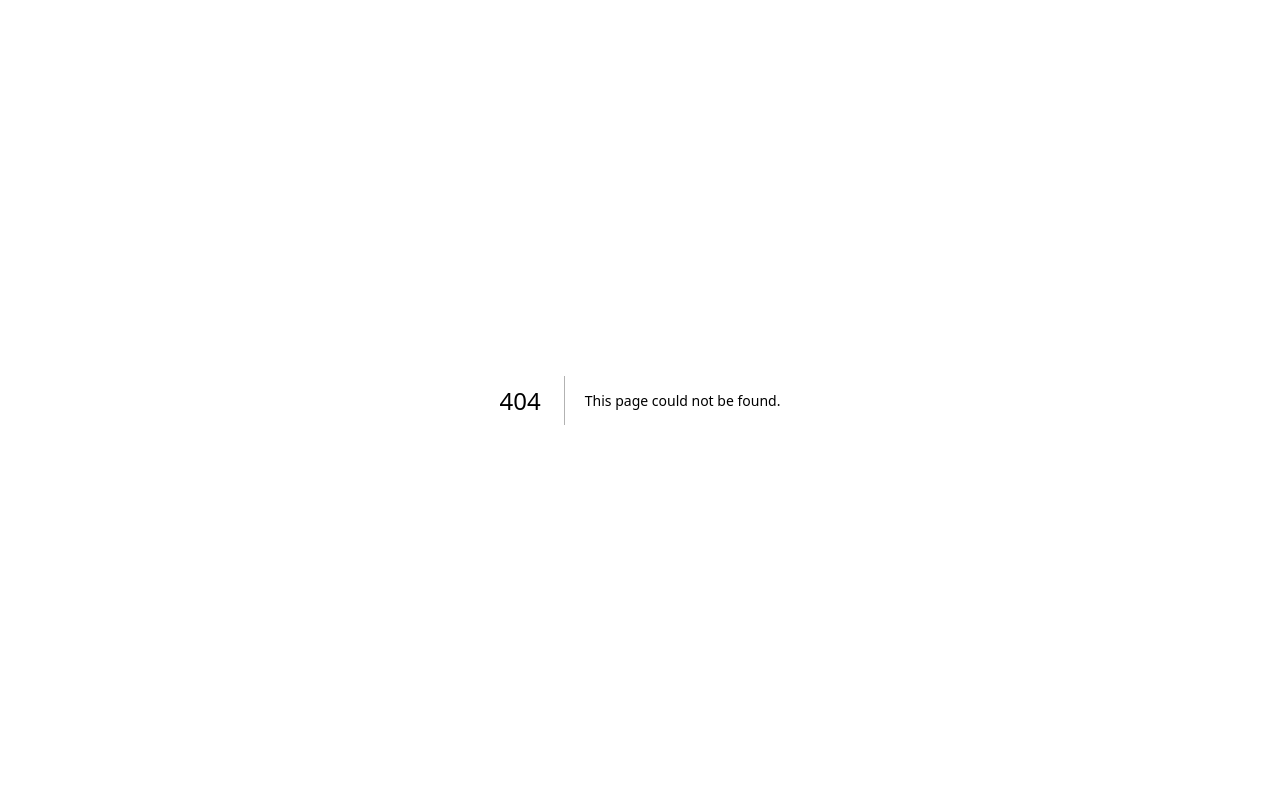
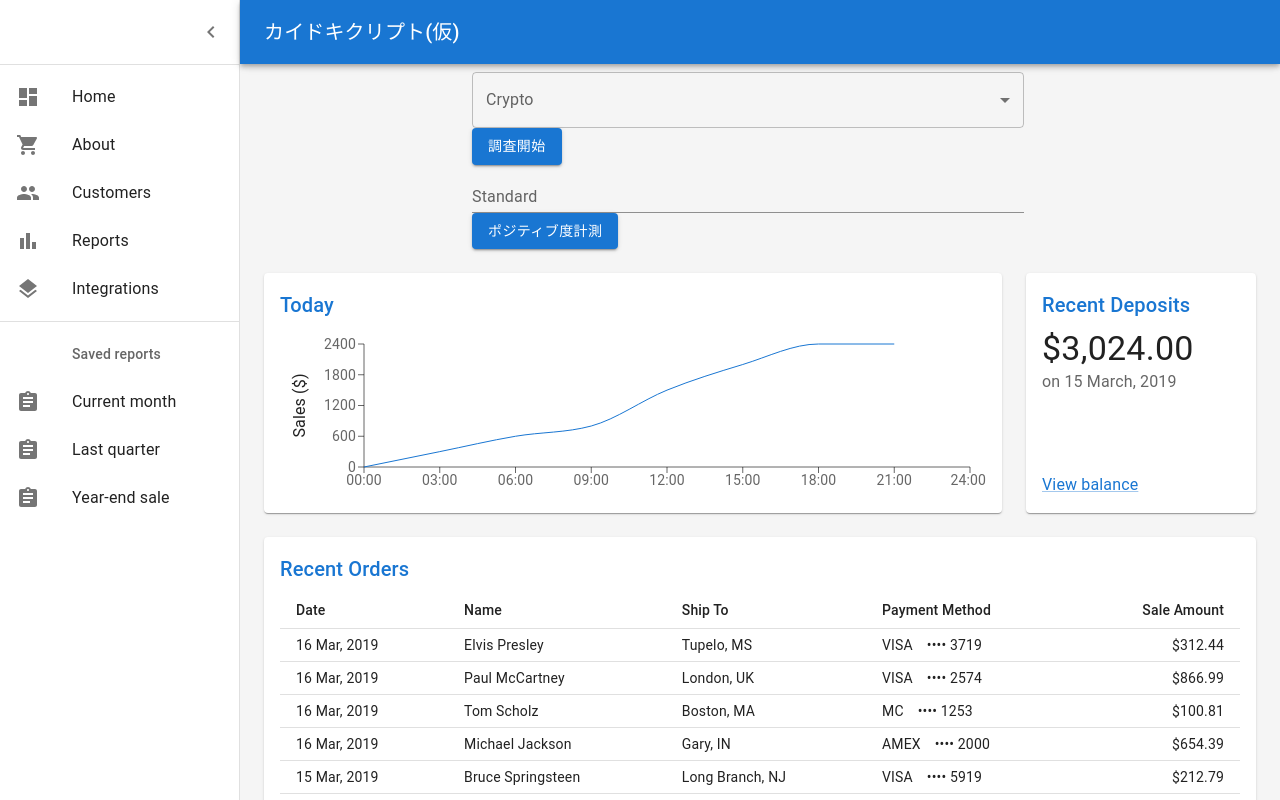
Before and after one commit to YoshySET/Crypto-Visualization-Front, a Next.js app: page /about in a window 1280 px wide. Before the commit this address had no page. Built offline with nearby package versions, Linux system fonts and the light colour scheme.

Commit message:
:sparkles: サイドメニューのルーティング実装(確認用)

```diff
--- a/components/listItems.tsx
+++ b/components/listItems.tsx
@@ -17,13 +17,13 @@ export const mainListItems = (
       <ListItemIcon>
         <DashboardIcon/>
       </ListItemIcon>
-      <ListItemText primary="Dashboard"/>
+      <ListItemText primary="Home"/>
     </ListItemButton>
-    <ListItemButton>
+    <ListItemButton component={Link} href="/about">
       <ListItemIcon>
         <ShoppingCartIcon/>
       </ListItemIcon>
-      <ListItemText primary="Orders"/>
+      <ListItemText primary="About"/>
     </ListItemButton>
     <ListItemButton>
       <ListItemIcon>
--- /dev/null
+++ b/src/pages/about.tsx
@@ -0,0 +1,29 @@
+import axios from "axios";
+
+import {useState} from 'react';
+
+import Dashboard from "../../components/Dashboard";
+
+
+export default function Home() {
+  const [result, setResult] = useState<number | null>(null);
+
+  const [cryptoName, setCryptoName] = useState('');
+
+  const handleChange = (event: any) => {
+    setCryptoName(event.target.value as string);
+  };
+
+  const handleSubmit = async () => {
+    try {
+      const response = await axios.get("/api/get/crypto?param1=" + cryptoName);
+      setResult(response.data.content);
+    } catch (e) {
+      console.log(e);
+    }
+  };
+
+  return (
+    <Dashboard/>
+  );
+}
```
